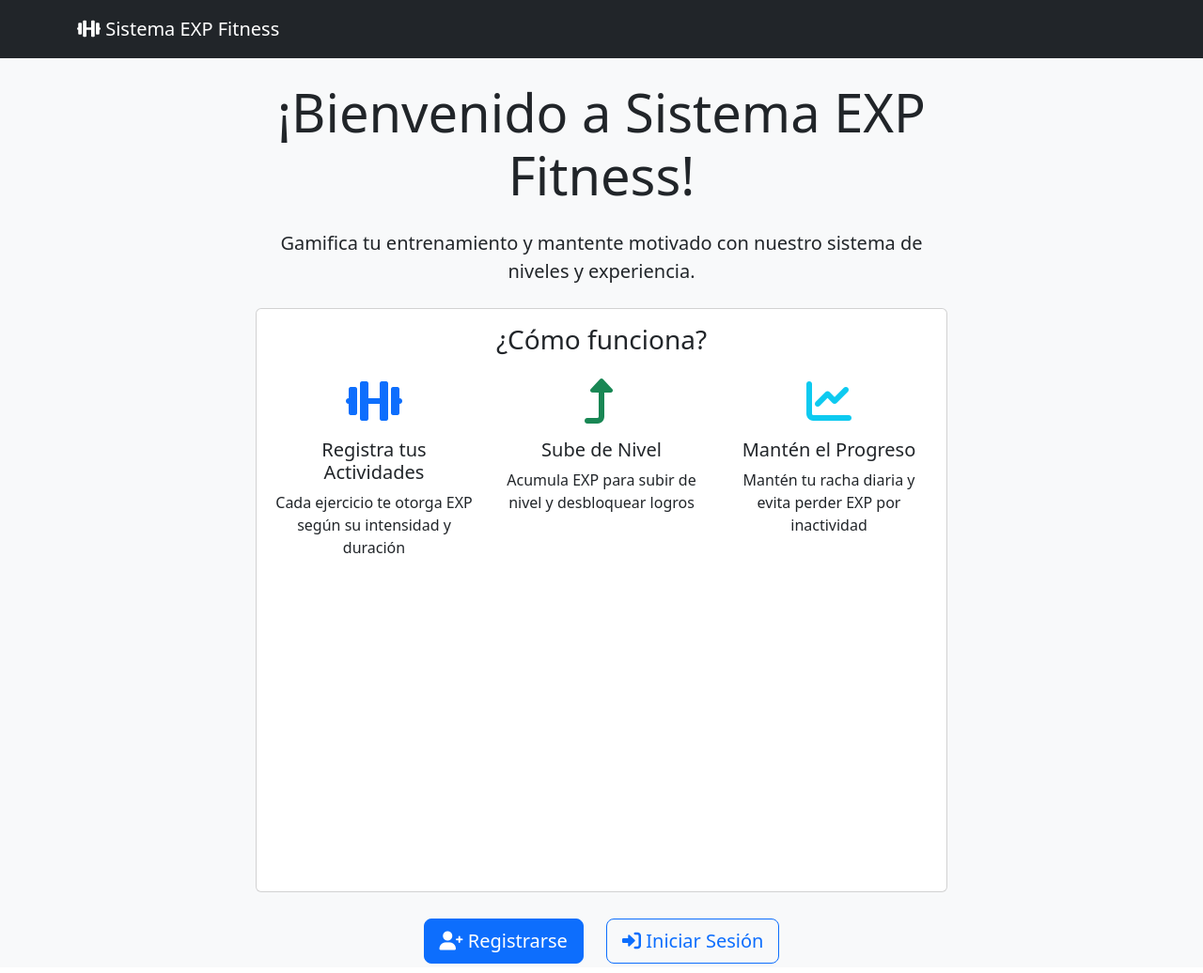
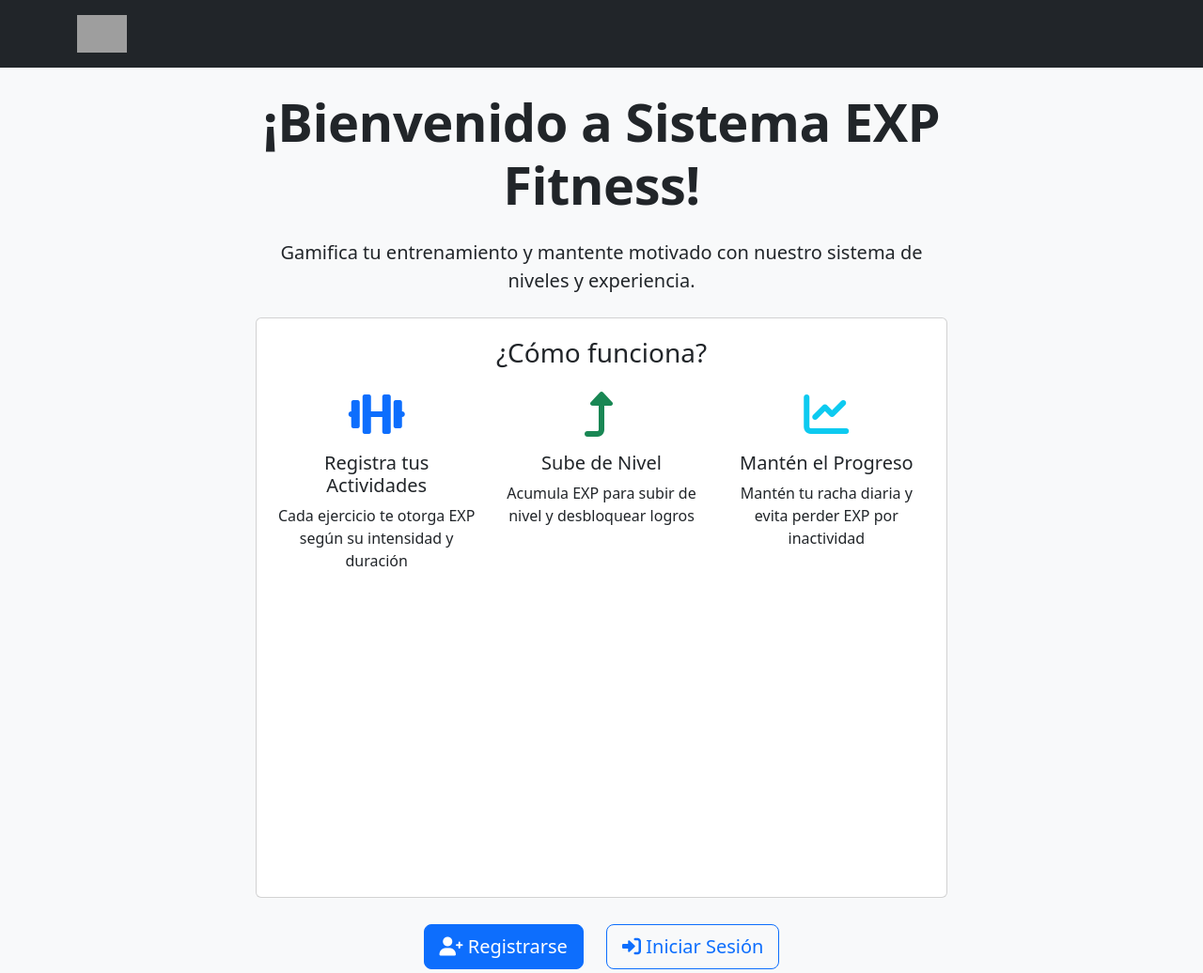
Before and after one commit to jonaso220/sistema-exp-fitness, a Flask app: page / in a window 1280 px wide. Shown: the whole page at 94% size. Run offline with Flask 3, Linux system fonts and the light colour scheme; parts of the project's set-up code (start-up, migrations or seed data) failed here and were passed over; grey boxes are pictures that could not be loaded.

Commit message:
Mejoras en la interfaz: Agregado logo y ajustes de estilo en títulos

```diff
--- a/templates/base.html
+++ b/templates/base.html
@@ -44,13 +44,31 @@
             height: 100%;
             margin-bottom: 1rem;
         }
+        .card-body {
+            padding: 1.25rem;
+            padding-bottom: 0.5rem;
+        }
         .btn {
             white-space: nowrap;
             margin: 0.25rem;
         }
+        .navbar-brand img {
+            height: 40px;
+            margin-right: 10px;
+        }
         .navbar-brand {
+            display: flex;
+            align-items: center;
             font-size: 1.25rem;
             padding: 0.5rem 0;
+        }
+        .navbar-logo {
+            height: 40px;
+            margin-right: 10px;
+        }
+        .display-4 {
+            font-weight: 700;
+            letter-spacing: -0.5px;
         }
         @media (max-width: 768px) {
             .container {
@@ -64,7 +82,7 @@
     <nav class="navbar navbar-expand-lg navbar-dark bg-dark">
         <div class="container">
             <a class="navbar-brand" href="{{ url_for('index') }}">
-                <i class="fas fa-dumbbell"></i> Sistema EXP Fitness
+                <img src="{{ url_for('static', filename='logo.png') }}" alt="Sistema EXP Fitness Logo" class="navbar-logo">
             </a>
             {% if current_user.is_authenticated %}
             <button class="navbar-toggler" type="button" data-bs-toggle="collapse" data-bs-target="#navbarNav">
--- a/templates/index.html
+++ b/templates/index.html
@@ -9,20 +9,20 @@
         </p>
 
         <div class="card mt-4">
-            <div class="card-body">
+            <div class="card-body text-center">
                 <h3>¿Cómo funciona?</h3>
-                <div class="row mt-4">
-                    <div class="col-md-4">
+                <div class="row mt-4 justify-content-center">
+                    <div class="col-md-4 feature-item">
                         <i class="fas fa-dumbbell fa-3x mb-3 text-primary"></i>
                         <h5>Registra tus Actividades</h5>
                         <p>Cada ejercicio te otorga EXP según su intensidad y duración</p>
                     </div>
-                    <div class="col-md-4">
+                    <div class="col-md-4 feature-item">
                         <i class="fas fa-level-up-alt fa-3x mb-3 text-success"></i>
                         <h5>Sube de Nivel</h5>
                         <p>Acumula EXP para subir de nivel y desbloquear logros</p>
                     </div>
-                    <div class="col-md-4">
+                    <div class="col-md-4 feature-item">
                         <i class="fas fa-chart-line fa-3x mb-3 text-info"></i>
                         <h5>Mantén el Progreso</h5>
                         <p>Mantén tu racha diaria y evita perder EXP por inactividad</p>
@@ -31,7 +31,7 @@
             </div>
         </div>
 
-        <div class="mt-4">
+        <div class="mt-4 text-center">
             <a href="{{ url_for('register') }}" class="btn btn-primary btn-lg me-3">
                 <i class="fas fa-user-plus"></i> Registrarse
             </a>
```
